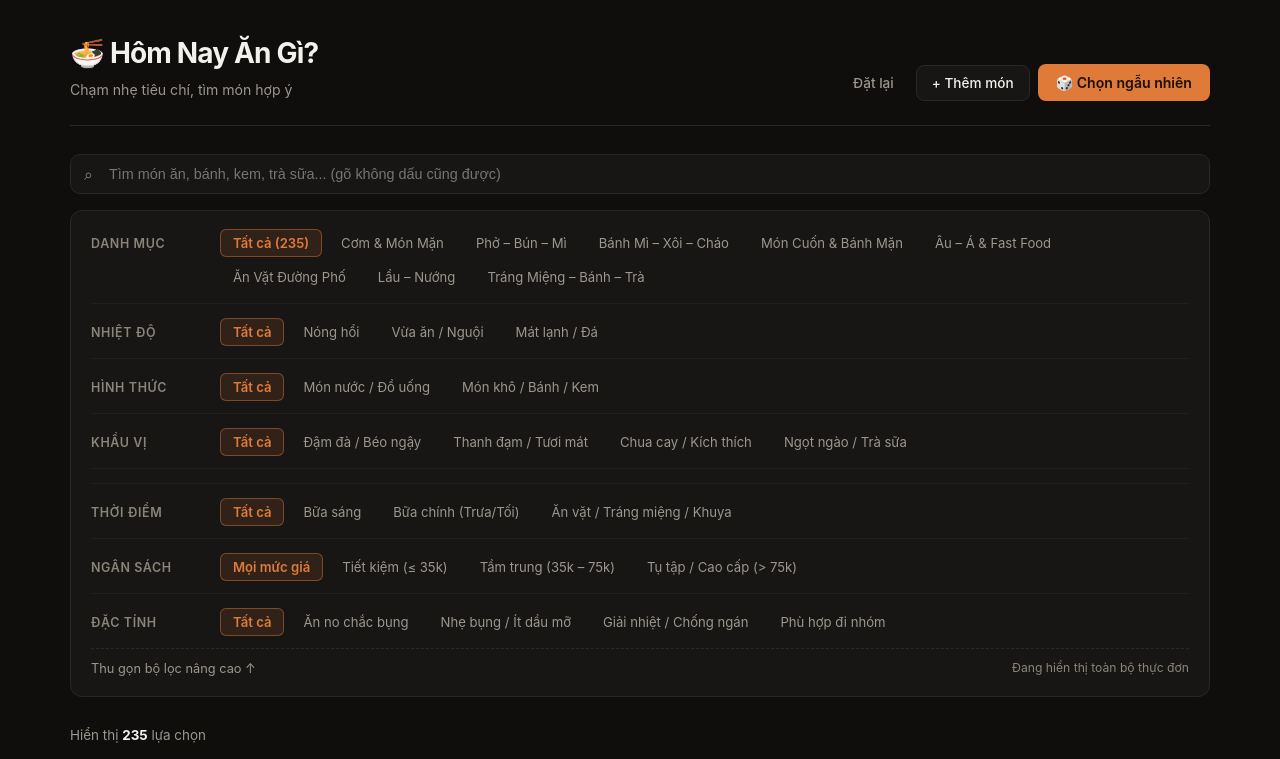
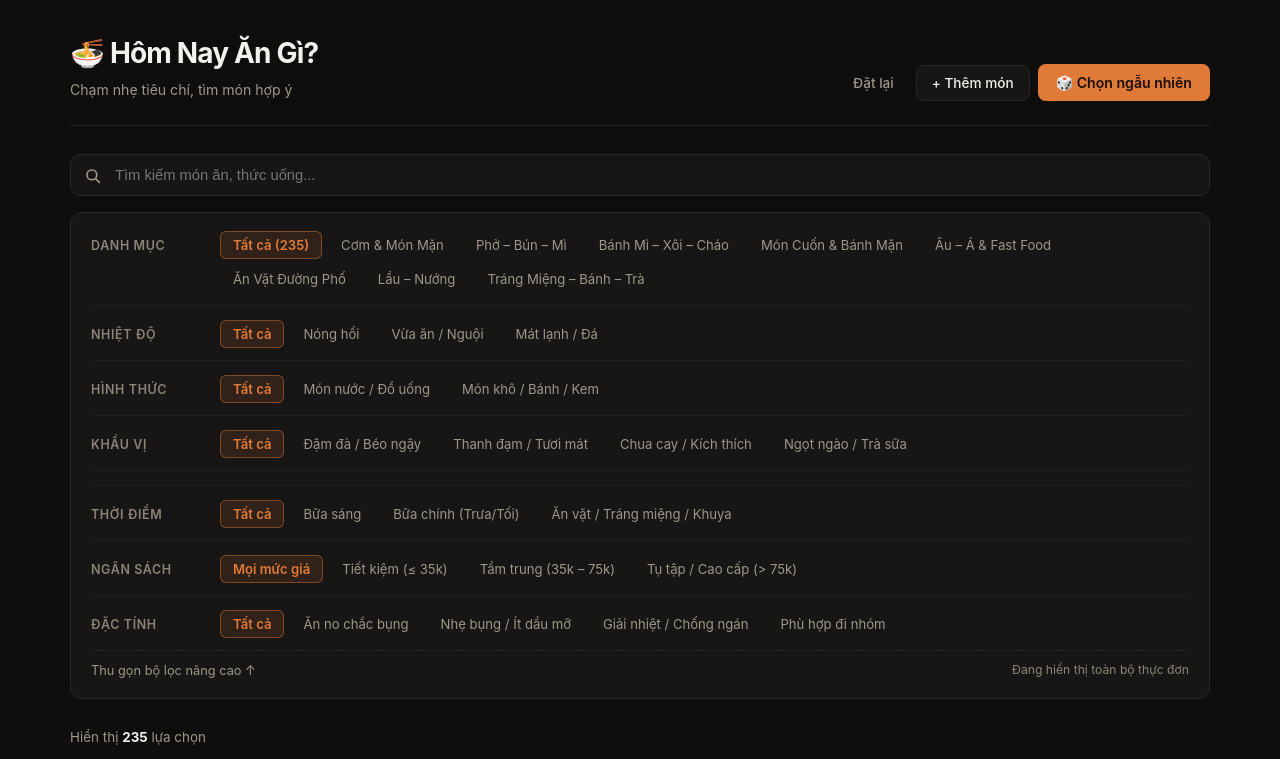
Before and after one commit to chuanhocai/hom_nay_an_gi, a plain HTML site: page index.html in a window 1280 px wide. Shown: the top 759 px of the page. Drawn offline with Linux system fonts and the light colour scheme.

Commit message:
Update index.html

```diff
--- a/index.html
+++ b/index.html
@@ -27,8 +27,10 @@ button:disabled{opacity:.5;cursor:not-allowed}
 .btn-accent:hover:not(:disabled){filter:brightness(1.08);transform:translateY(-1px)}
 .controls{margin-bottom:28px;width:100%}
 .search-wrap{position:relative;margin-bottom:16px}
-.search-icon{position:absolute;left:14px;top:50%;transform:translateY(-50%);color:var(--text-muted);pointer-events:none}
-.search-input{width:100%;background:var(--surface);border:1px solid var(--border);color:var(--text);padding:11px 16px 11px 38px;border-radius:10px;font-size:.9rem;outline:none}
+.search-icon{position:absolute;left:0;top:0;bottom:0;width:44px;display:flex;align-items:center;justify-content:center;color:var(--text-secondary);pointer-events:none;transition:color var(--t)}
+.search-icon svg{width:18px;height:18px;display:block;transform:translate(1px,1px)}
+.search-wrap:focus-within .search-icon{color:var(--accent)}
+.search-input{width:100%;background:var(--surface);border:1px solid var(--border);color:var(--text);padding:12px 16px 12px 44px;border-radius:10px;font-size:.92rem;outline:none}
 .search-input:focus{border-color:var(--accent-border)}
 .filter-box{background:var(--surface);border:1px solid var(--border);border-radius:var(--radius);padding:18px 20px;width:100%;overflow:hidden}
 .filter-row{display:flex;align-items:baseline;gap:14px;padding-bottom:12px;margin-bottom:14px;border-bottom:1px solid rgba(42,39,36,.55)}
@@ -130,8 +132,13 @@ button:disabled{opacity:.5;cursor:not-allowed}
 
   <section class="controls">
     <div class="search-wrap">
-      <span class="search-icon" aria-hidden="true">⌕</span>
-      <input type="search" id="searchInput" class="search-input" aria-label="Tìm món ăn" placeholder="Tìm món ăn, bánh, kem, trà sữa... (gõ không dấu cũng được)" />
+      <span class="search-icon" aria-hidden="true">
+        <svg viewBox="0 0 24 24" fill="none" stroke="currentColor" stroke-width="2.2" stroke-linecap="round" stroke-linejoin="round">
+          <circle cx="10.5" cy="10.5" r="6.5"></circle>
+          <line x1="15.5" y1="15.5" x2="20.5" y2="20.5"></line>
+        </svg>
+      </span>
+      <input type="search" id="searchInput" class="search-input" aria-label="Tìm kiếm món ăn, thức uống" placeholder="Tìm kiếm món ăn, thức uống..." />
     </div>
     <div class="filter-box">
       <div class="filter-row"><span class="filter-title">Danh mục</span><div class="chips" data-filter="cat" id="catChips"></div></div>
```
